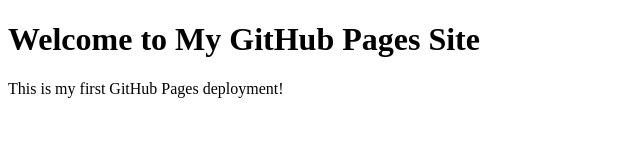
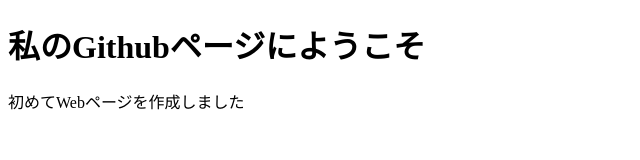
Before and after one commit to RisaOnishi2/my-first-web-app, a plain HTML site: page index.html in a window 1280 px wide. Shown: the whole page, without its empty margins (0-640 px from the left). Drawn offline with Linux system fonts and the light colour scheme.

Commit message:
Add files via upload

```diff
--- a/index.html
+++ b/index.html
@@ -6,7 +6,7 @@
     <title>My GitHub Pages Site</title>
 </head>
 <body>
-    <h1>Welcome to My GitHub Pages Site</h1>
-    <p>This is my first GitHub Pages deployment!</p>
+    <h1>私のGithubページにようこそ</h1>
+    <p>初めてWebページを作成しました</p>
 </body>
 </html>
```
